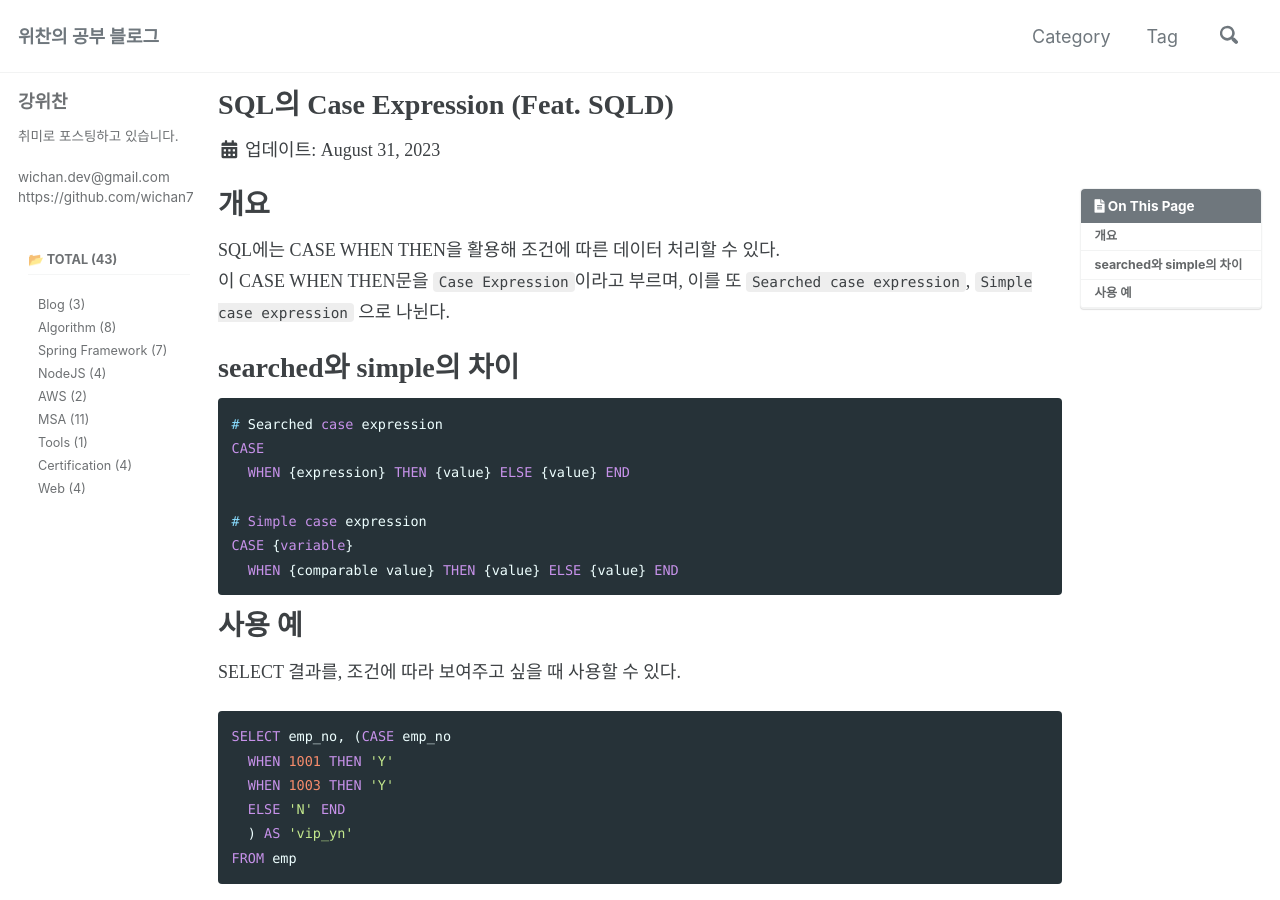
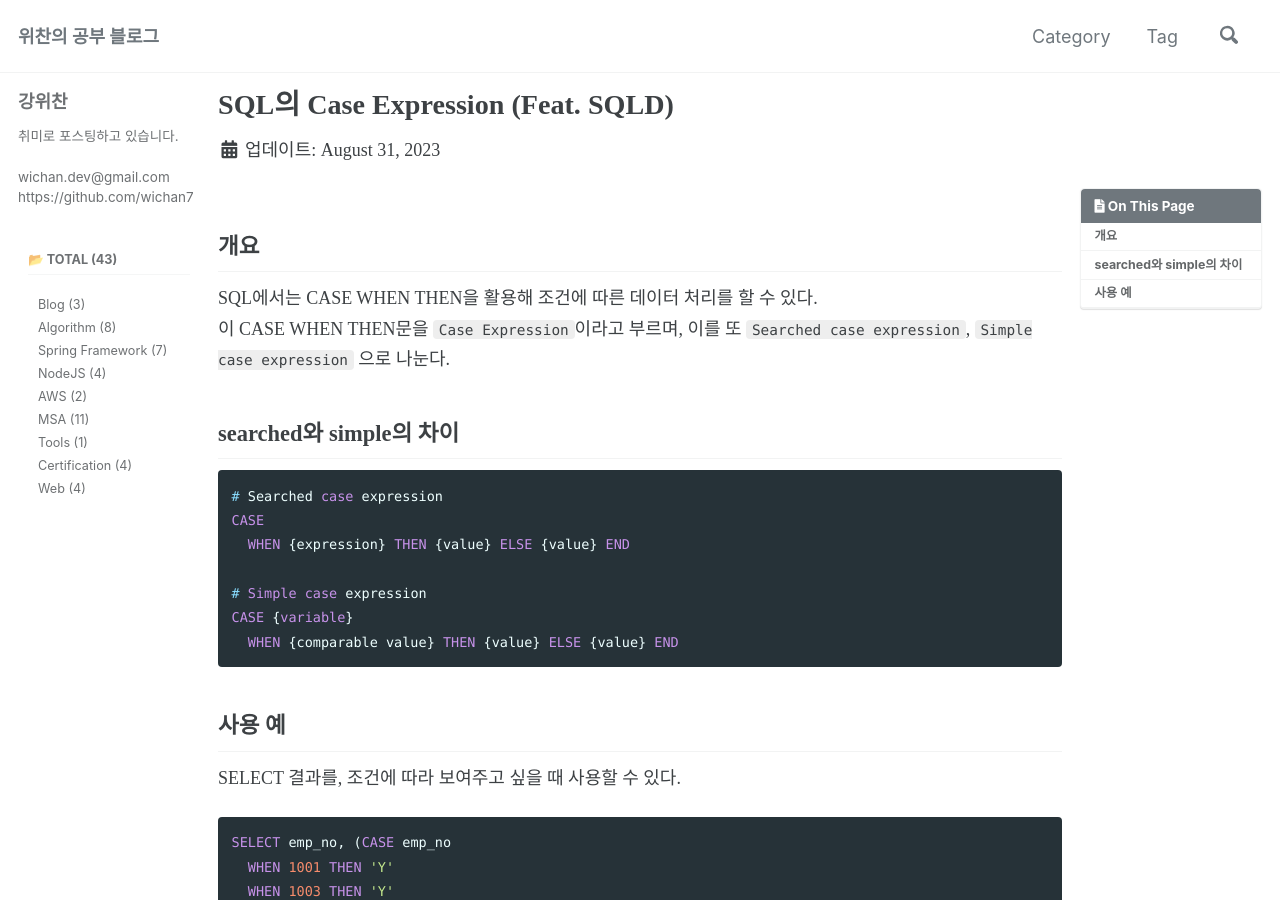
Before and after one commit to wichan7/wichan7.github.io, a Jekyll site: the page built from _posts/2023-08-31-sqld-case-expression.md, in a window 1280 px wide and 900 px high. Built offline with Jekyll 4.4.1, drawn with Linux system fonts in a browser that asks for light colours; cached includes are drawn as plain includes; some web fonts are replaced; comment, search, counter and statistics services are not loaded.

Commit message:
Style: h1에서 h2로 변경

````diff
--- a/_posts/2023-08-31-sqld-case-expression.md
+++ b/_posts/2023-08-31-sqld-case-expression.md
@@ -6,11 +6,11 @@ tags:
   - sqld
 ---
 
-# 개요
-SQL에는 CASE WHEN THEN을 활용해 조건에 따른 데이터 처리할 수 있다.
-이 CASE WHEN THEN문을 `Case Expression`이라고 부르며, 이를 또 `Searched case expression`, `Simple case expression` 으로 나뉜다.
+## 개요
+SQL에서는 CASE WHEN THEN을 활용해 조건에 따른 데이터 처리를 할 수 있다.
+이 CASE WHEN THEN문을 `Case Expression`이라고 부르며, 이를 또 `Searched case expression`, `Simple case expression` 으로 나눈다.
 
-# searched와 simple의 차이
+## searched와 simple의 차이
 ``` sql
 # Searched case expression
 CASE
@@ -21,7 +21,7 @@ CASE {variable}
   WHEN {comparable value} THEN {value} ELSE {value} END
 ```
 
-# 사용 예
+## 사용 예
 SELECT 결과를, 조건에 따라 보여주고 싶을 때 사용할 수 있다.
 ``` sql
 SELECT emp_no, (CASE emp_no
````
